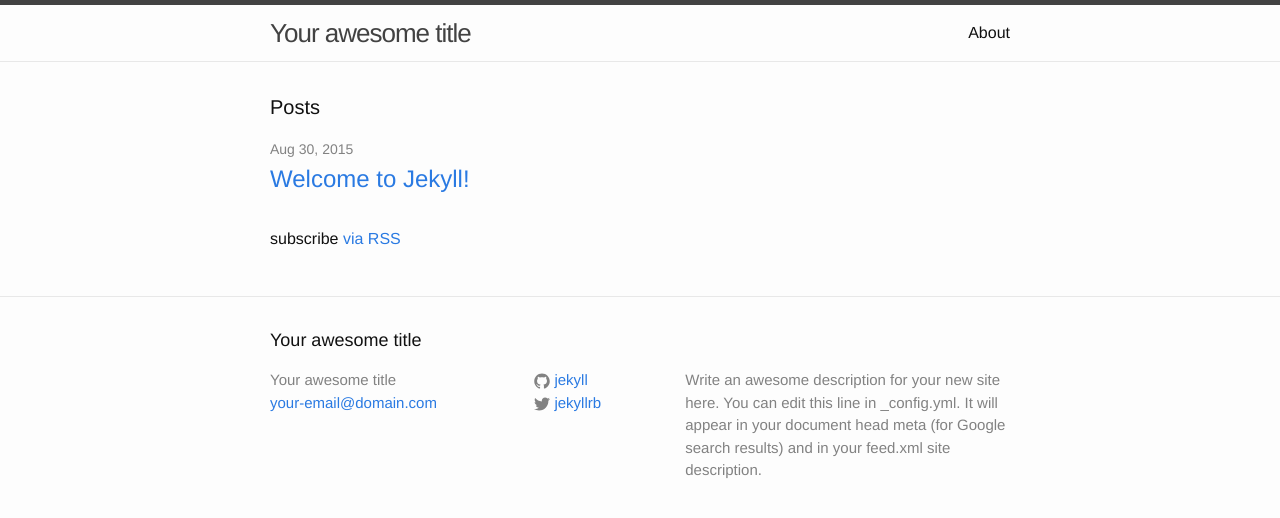
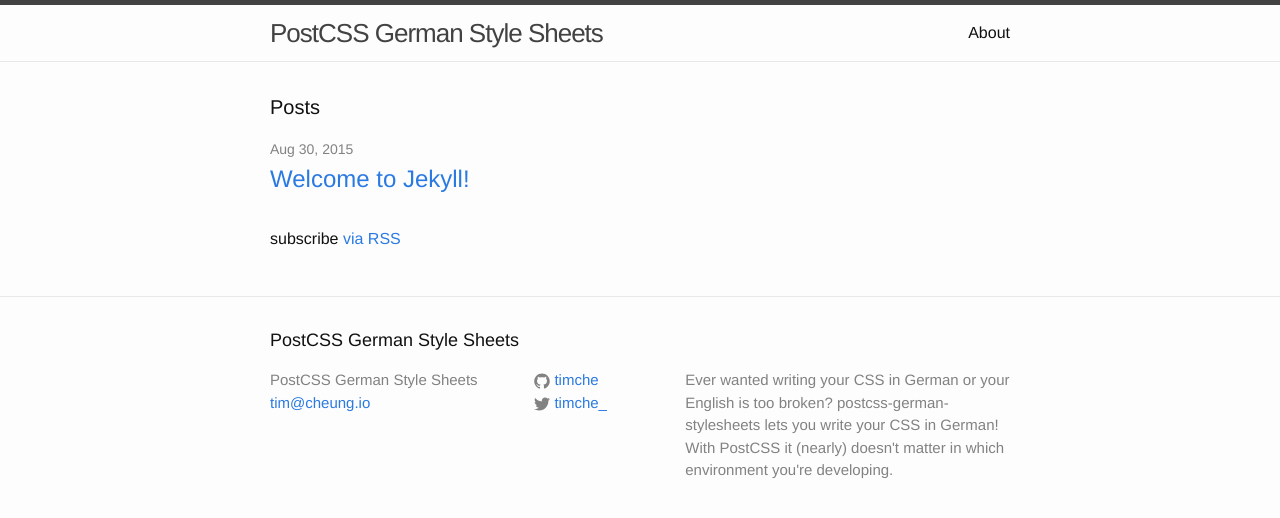
Before and after one commit to timche/postcss-german-stylesheets, a Jekyll site: the page built from index.html, in a window 1280 px wide. Shown: the top 518 px of the page. Built offline with Jekyll 4.4.1, drawn with Linux system fonts in a browser that asks for light colours.

Commit message:
adjusted config

```diff
--- a/_config.yml
+++ b/_config.yml
@@ -1,14 +1,14 @@
 # Site settings
-title: Your awesome title
-email: your-email@domain.com
+title: PostCSS German Style Sheets
+email: tim@cheung.io
 description: > # this means to ignore newlines until "baseurl:"
-  Write an awesome description for your new site here. You can edit this
-  line in _config.yml. It will appear in your document head meta (for
-  Google search results) and in your feed.xml site description.
-baseurl: "" # the subpath of your site, e.g. /blog/
-url: "http://yourdomain.com" # the base hostname & protocol for your site
-twitter_username: jekyllrb
-github_username:  jekyll
+  Ever wanted writing your CSS in German or your English is too broken?
+  postcss-german-stylesheets lets you write your CSS in German!
+  With PostCSS it (nearly) doesn't matter in which environment you're developing.
+baseurl: "/postcss-german-stylesheets" # the subpath of your site, e.g. /blog/
+url: "http://timche.github.io" # the base hostname & protocol for your site
+twitter_username: timche_
+github_username:  timche
 
 # Build settings
 markdown: kramdown
```
